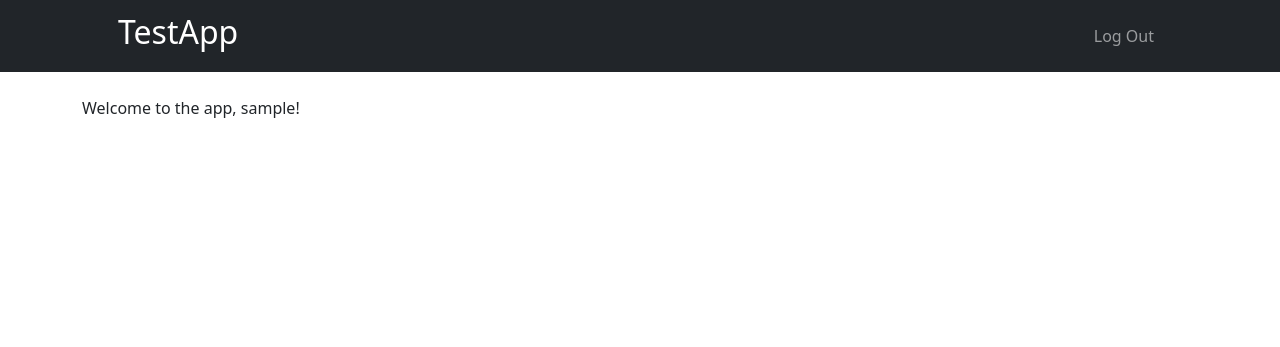
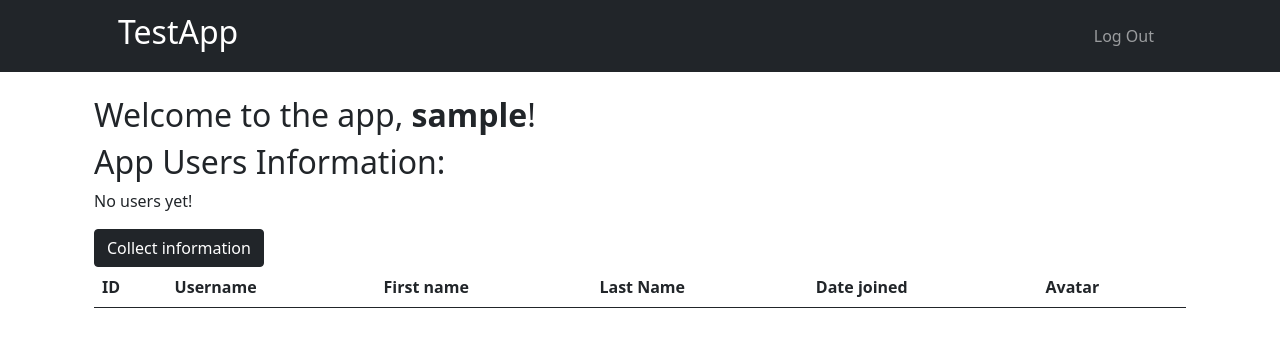
Before and after one commit to margo-dubovik/CXDojoTestTask, a Django app: page /home/ in a window 1280 px wide. Shown: the top 347 px of the page. Run offline with Django 4.2, Linux system fonts and the light colour scheme; the visitor is signed in with stand-in values (Sample User, id 1); data comes from the database, SQL or seed files in the repository; lists and menus that the app fills with data are empty.

Commit message:
files uploading

```diff
--- a/test_task/test_task/settings.py
+++ b/test_task/test_task/settings.py
@@ -125,7 +125,7 @@ STATIC_URL = 'static/'
 STATIC_ROOT = BASE_DIR / 'staticfiles'
 
 MEDIA_URL = '/media/'
-MEDIA_ROOT = BASE_DIR / 'recipebook/media/'
+MEDIA_ROOT = BASE_DIR / 'test_task/media/'
 
 # Default primary key field type
 # https://docs.djangoproject.com/en/4.1/ref/settings/#default-auto-field
--- a/test_task/users/forms.py
+++ b/test_task/users/forms.py
@@ -1,4 +1,5 @@
 from django.contrib.auth.forms import UserCreationForm, UserChangeForm
+from django.forms import forms
 
 from .models import AppUser
 
@@ -13,3 +14,8 @@ class AppUserChangeForm(UserChangeForm):
     class Meta:
         model = AppUser
         fields = ("username", "email",)
+
+
+class CollectInfoForm(forms.Form):
+    csv_file = forms.FileField(required=True)
+    xml_file = forms.FileField(required=True)
--- a/test_task/users/models.py
+++ b/test_task/users/models.py
@@ -4,7 +4,7 @@ from django.db import models
 
 class AppUser(AbstractUser):
     username = models.CharField(max_length=256, unique=True)
-    avatar = models.ImageField(upload_to='user_image', blank=True)
+    avatar = models.ImageField(upload_to='user_avatar', blank=True)
 
     def __str__(self):
         return self.username
--- a/test_task/users/templates/users/base.html
+++ b/test_task/users/templates/users/base.html
@@ -2,7 +2,7 @@
 <html lang="en">
 <head>
     <meta charset="UTF-8">
-    <title>RecipeBook</title>
+    <title>TestApp</title>
     <link href="https://cdn.jsdelivr.net/npm/bootstrap@5.0.2/dist/css/bootstrap.min.css" rel="stylesheet"
           integrity="sha384-EVSTQN3/azprG1Anm3QDgpJLIm9Nao0Yz1ztcQTwFspd3yD65VohhpuuCOmLASjC"
           crossorigin="anonymous">
--- a/test_task/users/templates/users/home.html
+++ b/test_task/users/templates/users/home.html
@@ -1,6 +1,43 @@
 {% extends 'users/base.html' %}
 {% block body %}
 
-Welcome to the app, {{ user.username }}!
+<div class="container">
+<h2>Welcome to the app, <strong>{{ user.username }}</strong>!</h2>
+</div>
+
+{% if user.is_staff %}
+<div class="container">
+    <h2>App Users Information:</h2>
+    <table class="table">
+        <thead>
+        <tr>
+            <th scope="col">ID</th>
+            <th scope="col">Username</th>
+            <th scope="col">First name</th>
+            <th scope="col">Last Name</th>
+            <th scope="col">Date joined</th>
+            <th scope="col">Avatar</th>
+        </tr>
+        </thead>
+        <tbody>
+        {% for app_user in app_users %}
+        <tr>
+            <th scope="row">{{ app_user.id }}</th>
+            <td>{{ app_user.username }}</td>
+            <td>{{ app_user.first_name }}</td>
+            <td>{{ app_user.last_name }}</td>
+            <td>{{ app_user.date_joined }}</td>
+            {% if app_user.avatar %}
+                <td><img class="img-responsive" src="{{ app_user.avatar_url }}" style="width:100%;" alt="avatar"></td>
+            {% else %}
+            <td><p>No avatar</p></td>
+            {% endif %}
+        </tr>
+    {% empty %}
+        <p>No users yet!</p>
+        <a href="{% url 'collect-info' %}" class="btn btn-dark">Collect information</a>
+    {% endfor %}
+</div>
+{% endif %}
 
 {% endblock %}
--- a/test_task/users/urls.py
+++ b/test_task/users/urls.py
@@ -8,4 +8,5 @@ urlpatterns = [
     path('login/', LoginView.as_view(template_name='users/login.html'), name="login"),
     path('logout/', LogoutView.as_view(), name="logout"),
     path('home/', views.HomeView.as_view(), name='home'),
+    path('collect-info/', views.CollectInfoView.as_view(), name='collect-info'),
 ]
--- a/test_task/users/views.py
+++ b/test_task/users/views.py
@@ -4,9 +4,11 @@ from django.views.generic import TemplateView
 from django.contrib import messages
 from django.urls import reverse
 from django.contrib.auth.mixins import LoginRequiredMixin
+from django.core.files.storage import FileSystemStorage
 
 from .models import AppUser
-
+from .forms import CollectInfoForm
+from .matching_files import collect_users_data
 
 class HomeView(LoginRequiredMixin, TemplateView):
     template_name = 'users/home.html'
@@ -14,4 +16,42 @@ class HomeView(LoginRequiredMixin, TemplateView):
     def get_context_data(self, **kwargs):
         context = super().get_context_data(**kwargs)
         context['user'] = self.request.user
+        context['app_users'] = AppUser.objects.filter(is_staff=False)
         return context
+
+
+def handle_uploaded_file(f):
+    with open('some/file/name.txt', 'wb+') as destination:
+        for chunk in f.chunks():
+            destination.write(chunk)
+
+
+class CollectInfoView(LoginRequiredMixin, View):
+    form_class = CollectInfoForm
+    template_name = 'users/upload_files.html'
+
+    def get(self, request):
+        form = self.form_class()
+        return render(request, self.template_name, {'form': form})
+
+    def post(self, request):
+        form = self.form_class(request.POST, request.FILES)
+        if form.is_valid():
+            csv_file = form.cleaned_data['csv_file']
+            xml_file = form.cleaned_data['xml_file']
+            if (not csv_file.name.endswith('.csv')) or (not xml_file.name.endswith('.xml')):
+                messages.error(request, 'One of the files is wrong type!')
+                return render(request, self.template_name, {'form': form})
+            else:
+                fs = FileSystemStorage()
+                csv_file = fs.save(csv_file.name, csv_file)
+                xml_file = fs.save(xml_file.name, xml_file)
+                csv_file_url = fs.url(csv_file)
+                xml_file_url = fs.url(xml_file)
+                print("csv_file_url=", csv_file_url)
+                print("xml_file_url=", xml_file_url)
+                # users_data = collect_users_data()
+            # messages.success(request, "Users info collected!")
+            return redirect(reverse('home'))
+        messages.info(request, form.errors)
+        return render(request, self.template_name, {'form': form})
```
Also changed, not shown: test_task/users/templates/users/upload_files.html (added, +12 -0 lines), test_task/__init__.py (added), test_task/users/matching_files.py (renamed from matching_files.py).
